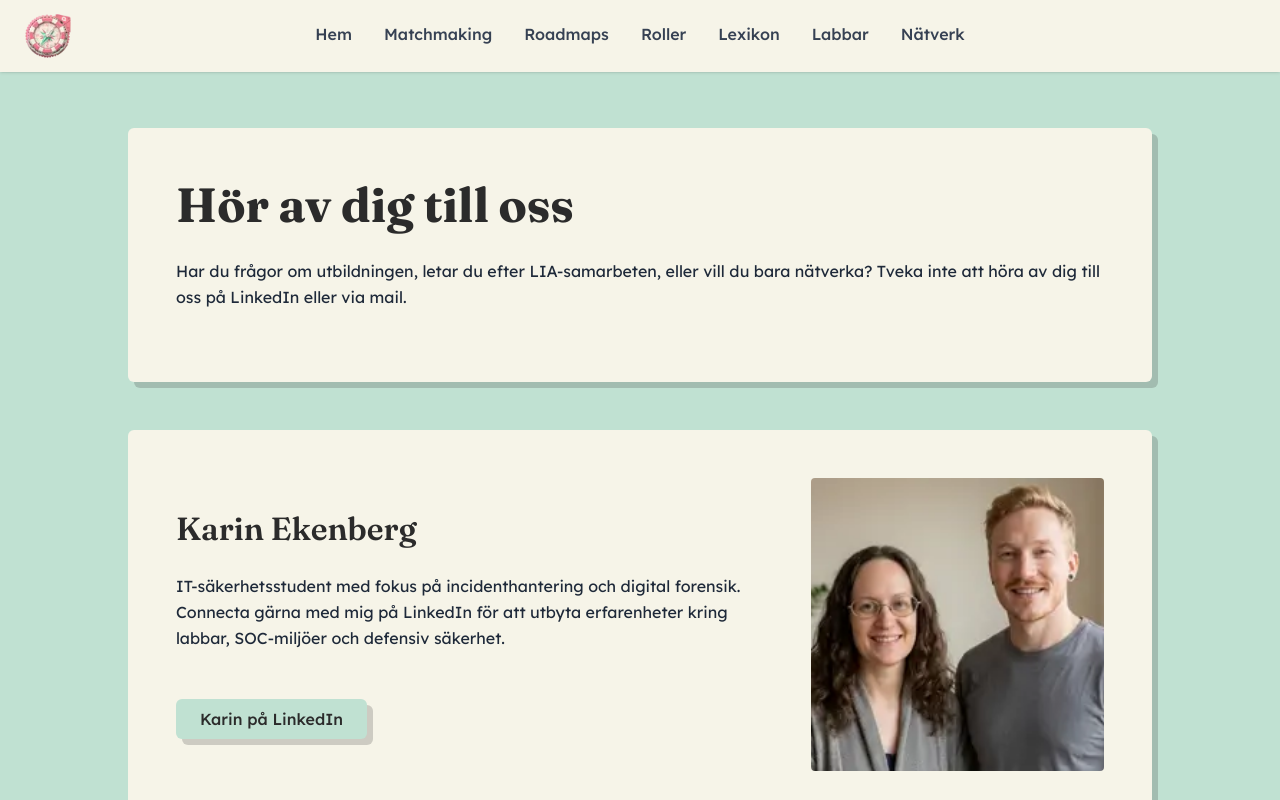
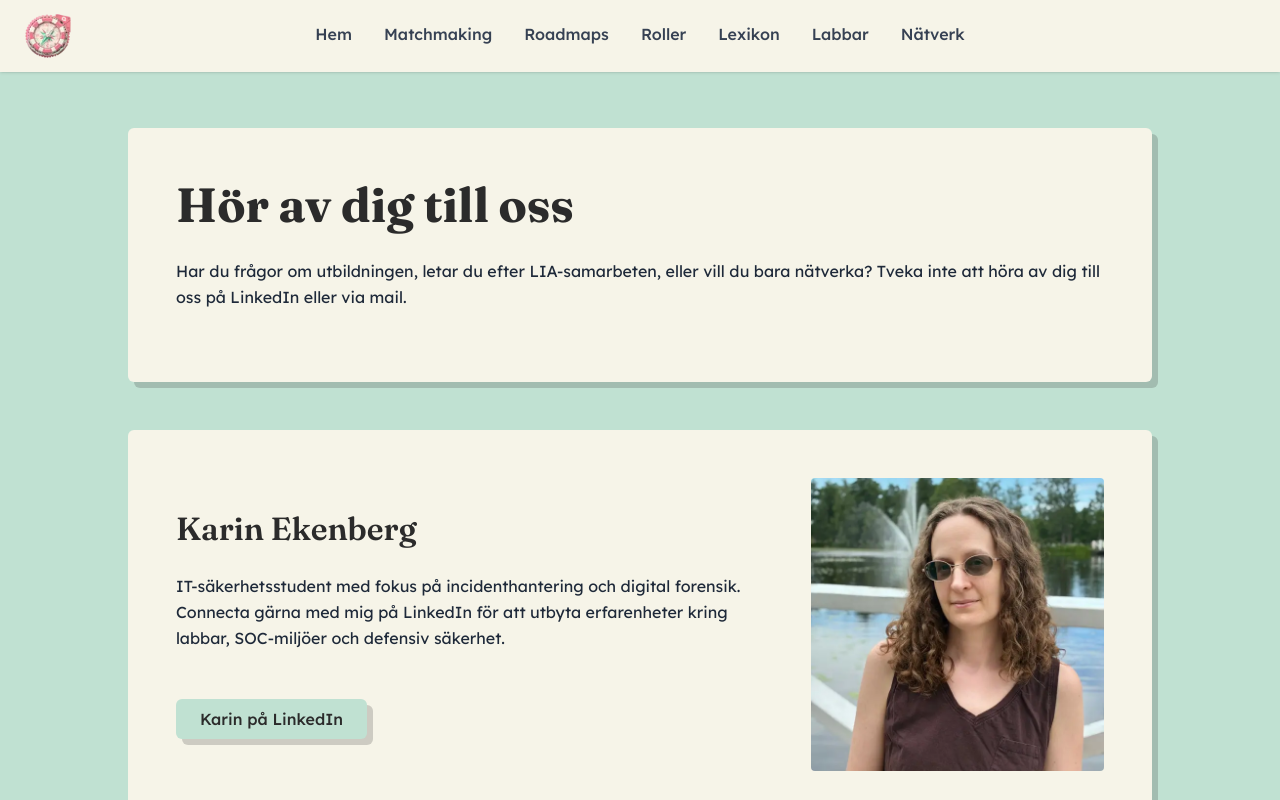
Before and after one commit to karinEkenberg/Cybersakerhetskompassen, a React (Vite) app: page /kontakta-oss in a window 1280 px wide. Shown: the top 800 px of the page. Built offline with nearby package versions, Linux system fonts and the light colour scheme.

Commit message:
add img of karin

```diff
--- a/src/components/Contact.jsx
+++ b/src/components/Contact.jsx
@@ -1,6 +1,7 @@
 import React from "react";
 import Section from "./Section";
 import KarinAndDavid from "../assets/karin-and-david.webp";
+import Karin from "../assets/karin-ekenberg.webp";
 import Mail from "../assets/mail.webp";
 
 const Contact = () => {
@@ -20,7 +21,7 @@ const Contact = () => {
         buttonText="Karin på LinkedIn"
         buttonStyle="btn-primary"
         buttonLink="https://www.linkedin.com/in/karin-ekenberg-webbutvecklare/"
-        imageSrc={KarinAndDavid}
+        imageSrc={Karin}
         imageAlt="Portrait of Karin"
       />
 
```
Also changed, not shown: src/assets/karin-ekenberg.webp (added).
